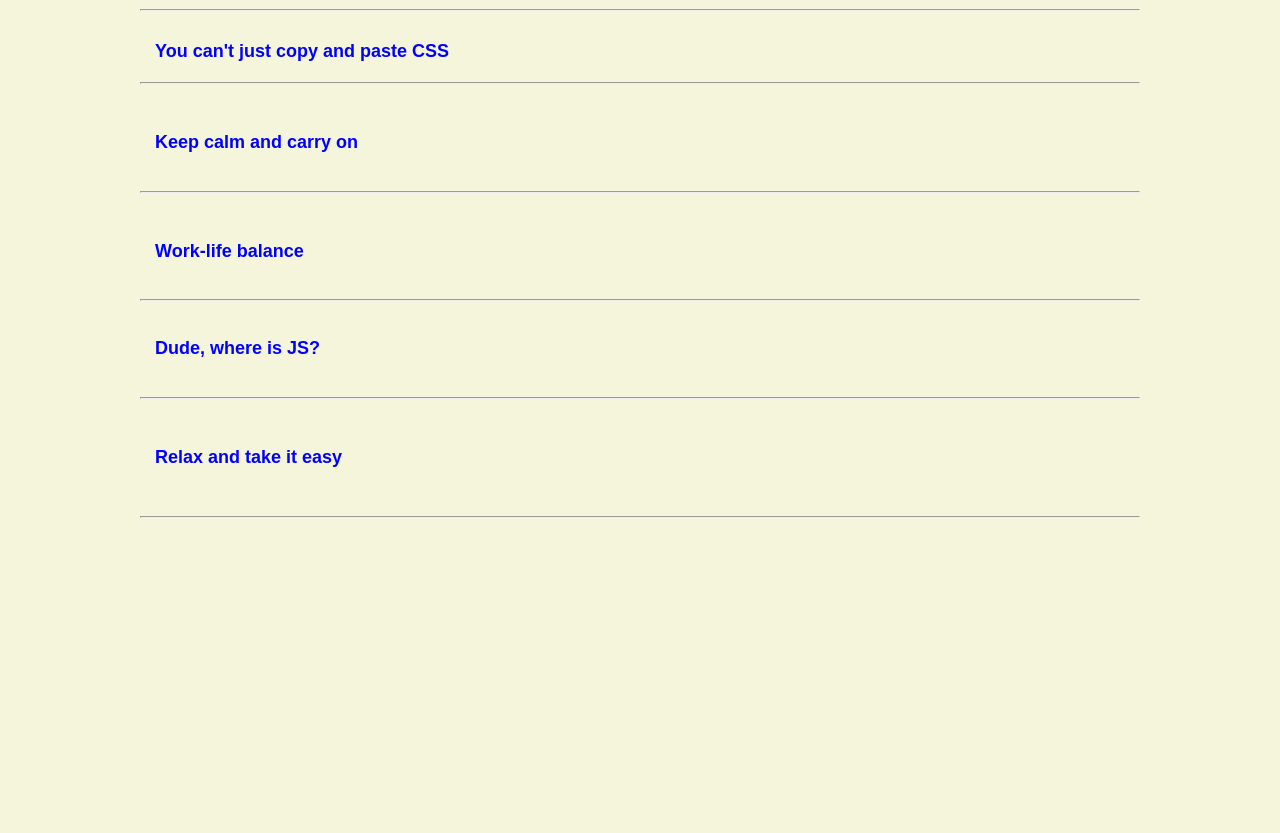
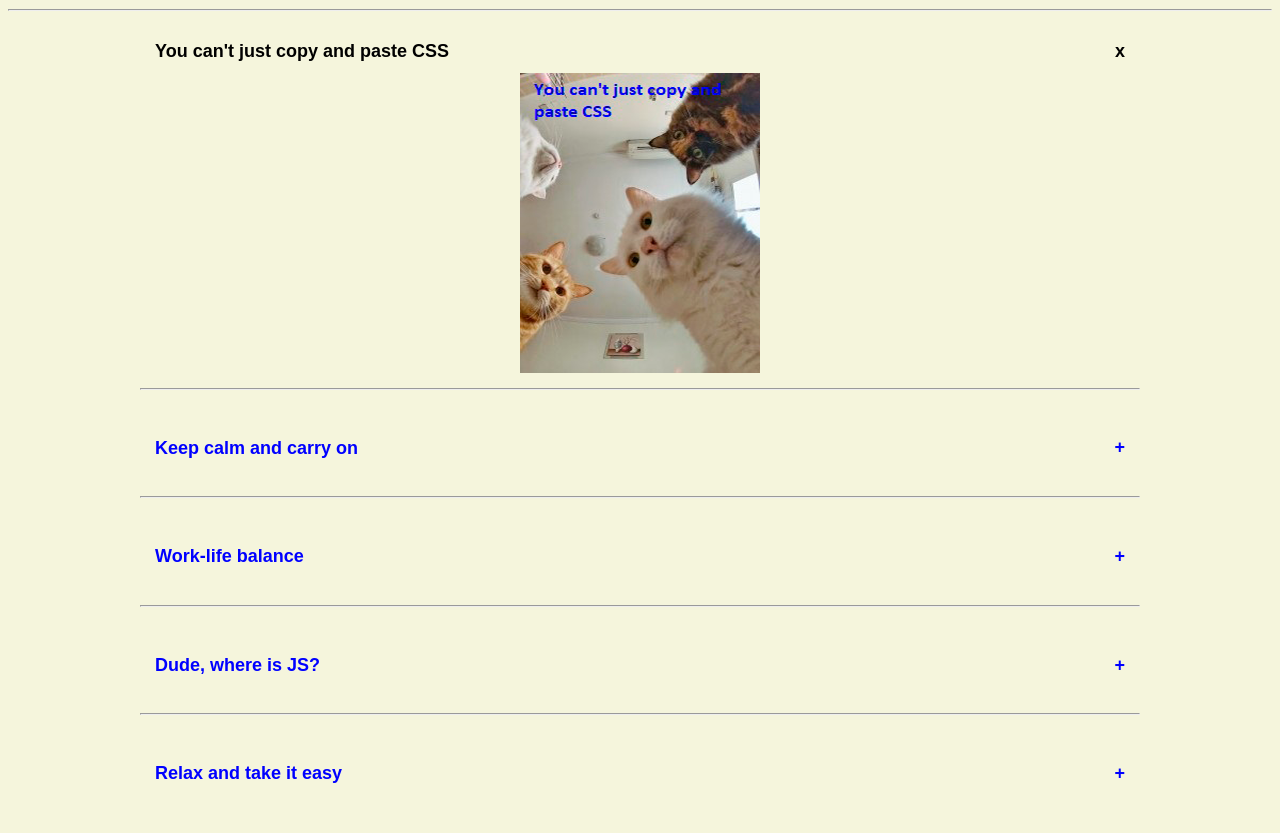
Before and after one commit to MarinaRusevich/cssBayan, a plain HTML site: page index.html in a window 1280 px wide. Shown: the part 82-915 px from the top of the page. Before the commit the page ends 800 px from the top, so only its background shows below. Drawn offline with Linux system fonts and the light colour scheme.

Commit message:
feat: add icons (Fri, Mar 10, 2023  9:44:54 PM)

```diff
--- a/index.html
+++ b/index.html
@@ -8,11 +8,13 @@
     <title>Document</title>
 </head>
 <body>
+
     <h1>CSS Bayan</h1>
     <hr>
+
     <div class="box">
         <div class="box-item">
-        <input class="box-input" type="checkbox" id="box1">
+        <input class="box-input" type="checkbox" id="box1" checked>
         <label class="box-title" for="box1">You can't just copy and paste CSS</label>
         <div class="box-image">
         <img src="images/1.png" alt="">
@@ -40,7 +42,7 @@
 </div>
 
 <hr>
-<body class="box">
+<div class="box">
     <div class="box-item">
     <input class="box-input" type="checkbox" id="box4">
     <label class="box-title" for="box4"><p>Dude, where is JS?</p></label>
@@ -61,7 +63,5 @@
 
 
     </div>
-    <hr>
-
-</body>
+</div>
 </html>
--- a/style.css
+++ b/style.css
@@ -18,7 +18,6 @@ h1 {
 .box {
     max-width: 1000px;
     margin: 20px auto;
-
 }
 
 .box-title {
@@ -27,8 +26,22 @@ h1 {
     padding: 10px 15px;
     cursor: pointer;
     color: blue;
+    position: relative;
 }
 
+.box-title:after {
+    content: "+";
+    display: block;
+    position: absolute;
+    border-width: 8px 5px 0 5px;
+    top: 50%;
+    right: 15px;
+
+    transform: translateY(-50%);
+
+
+
+}
 /* .box-title:hover {
     background-color: blueviolet;
 } */
@@ -50,6 +63,10 @@ h1 {
 .box-input:checked ~ .box-title {
     color: black;
 }
+
+.box-input:checked ~ .box-title:after {
+    content: "x";
+}
 .box-image {
     display: none;
     text-align: center;
```
